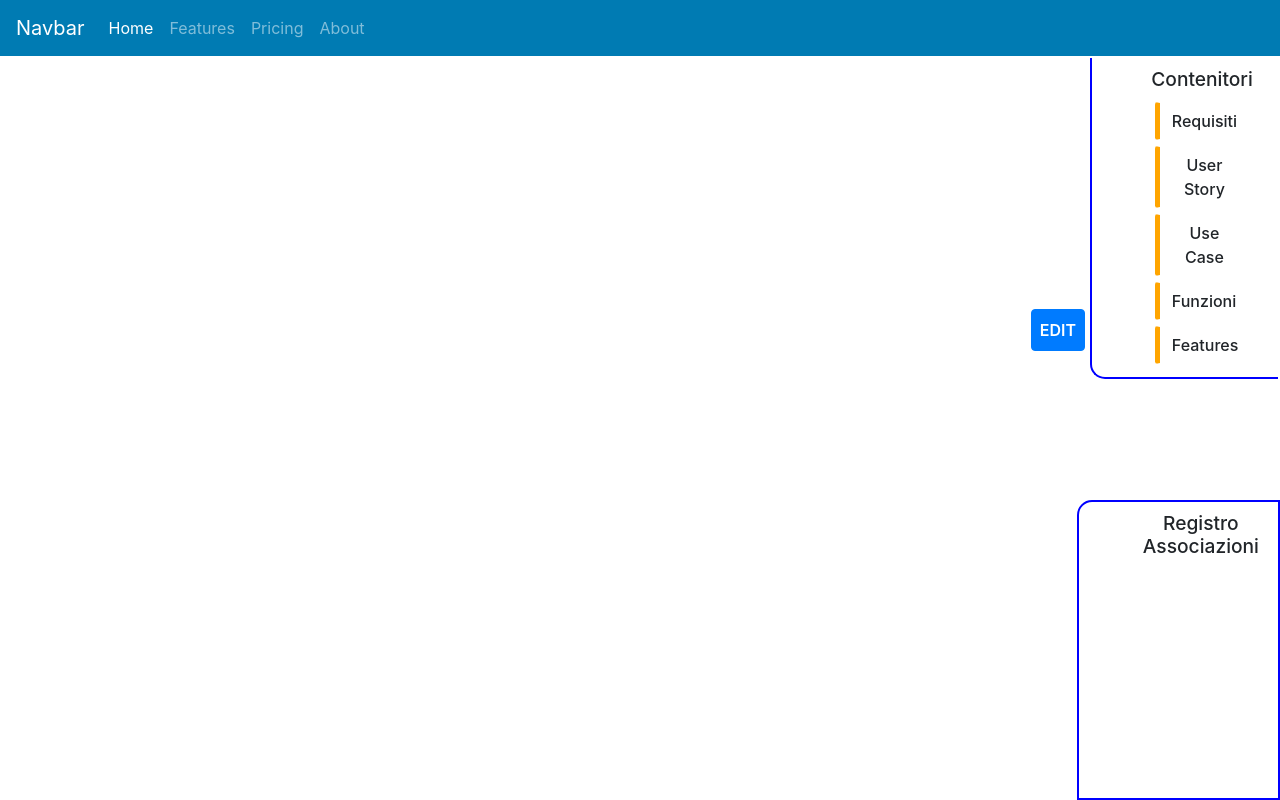
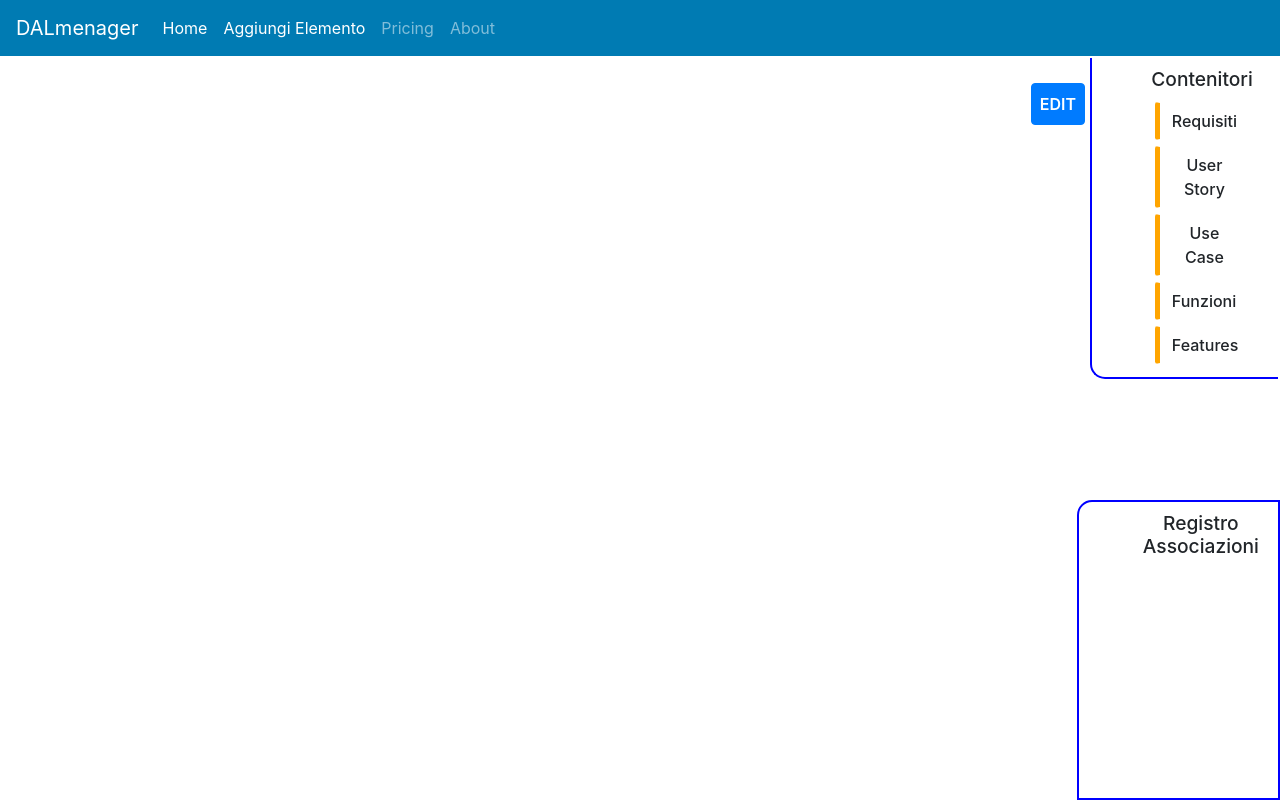
Before and after one commit to provaorganizzazione123/DAL_Manager, an Angular app: page / in a window 1280 px wide. Built offline with nearby package versions, Linux system fonts and the light colour scheme.

Commit message:
03/07
AllineaContenitoriAlMomentoDelClick

```diff
--- a/src/app/app-routing.module.ts
+++ b/src/app/app-routing.module.ts
@@ -1,10 +1,14 @@
 import { NgModule } from '@angular/core';
 import { Routes, RouterModule } from '@angular/router';
 
-const routes: Routes = [];
+
+const routes: Routes = [
+  //{path:'style', component: StepperOverviewComponent }
+];
 
 @NgModule({
   imports: [RouterModule.forRoot(routes)],
+
   exports: [RouterModule]
 })
 export class AppRoutingModule { }
--- a/src/app/app.component.css
+++ b/src/app/app.component.css
@@ -64,3 +64,14 @@ table{
     padding-top: 0;
     padding-bottom: 0;
     }
+
+    .work-container {
+      float: left;
+      margin: auto;
+      display:flex;
+      position:fixed;
+      left:5px;
+      top:1px;
+
+
+    }
--- a/src/app/app.component.html
+++ b/src/app/app.component.html
@@ -1,5 +1,5 @@
 <nav class="navbar navbar-expand-lg navbar-dark bg-primary">
-  <a class="navbar-brand" href="#">Navbar</a>
+  <a class="navbar-brand" href="#">DALmenager</a>
   <button class="navbar-toggler" type="button" data-toggle="collapse" data-target="#navbarColor01" aria-controls="navbarColor01" aria-expanded="false" aria-label="Toggle navigation">
     <span class="navbar-toggler-icon"></span>
   </button>
@@ -9,8 +9,9 @@
       <li class="nav-item active">
         <a class="nav-link" href="#">Home <span class="sr-only">(current)</span></a>
       </li>
-      <li class="nav-item">
-        <a class="nav-link" href="#">Features</a>
+      <li class="nav-item active">
+        <a class="nav-link" routerLink="/style" routerLinkActive="active">Aggiungi Elemento</a>
+
       </li>
       <li class="nav-item">
         <a class="nav-link" href="#">Pricing</a>
@@ -22,11 +23,11 @@
   </div>
 </nav>
 <!-- <h1 [ngClass]="{bottom: classe, top: !classe}" (click)="classe = !classe">ciao</h1> -->
+<router-outlet>
+    <div class="work-container" >
+  <app-container-associated class="work-container"[contenitoriAperti]="contenitoriAperti" (idContenitoreChiuso)= "cancellaIdDaLista($event)"></app-container-associated>
 
-<router-outlet>
-    <div class="work-container"  >
-  <app-container-associated [contenitoriAperti]="contenitoriAperti" (idContenitoreChiuso)= "cancellaIdDaLista($event)"></app-container-associated>
-    </div>
+</div>
 
   <div class="colonna">
   <table style="position: fixed right">
--- a/src/app/app.component.ts
+++ b/src/app/app.component.ts
@@ -10,6 +10,8 @@ export class AppComponent {
   listaContenitori = [];
   contenitoriAperti = [];
   idDaCancellare;
+
+
   @Output() contenitore = new EventEmitter <{id: string, nome: string}> ();
 
   ngOnInit () {
--- a/src/app/container-associated/container-associated.component.css
+++ b/src/app/container-associated/container-associated.component.css
@@ -91,6 +91,10 @@
   border-bottom-left-radius: 20px;
   border-top-left-radius: 20px;
   border-bottom-right-radius: 0px;
+
+
+
+
 }
 
 .cancella{
@@ -116,5 +120,6 @@ h3{
 
 #EDIT{
   position:fixed;
+  top:10%;
   right:15%;
 }
--- a/src/app/container-associated/container-associated.component.html
+++ b/src/app/container-associated/container-associated.component.html
@@ -14,7 +14,7 @@
 
 
   <div class="box-element">
-    <button class="element, btn btn-outline-primary" *ngFor="let elemento of listElement">
+    <button class="element, btn btn-outline-primary"id="contenitore" *ngFor="let elemento of listElement">
       <p class="descrizione">
         {{elemento.nome}}
       </p>
```
Also changed, not shown: package.json (+5 -2 lines), src/app/app.module.ts (+11 -3 lines), 1 other file (tests, documents, lock files or other folders).
